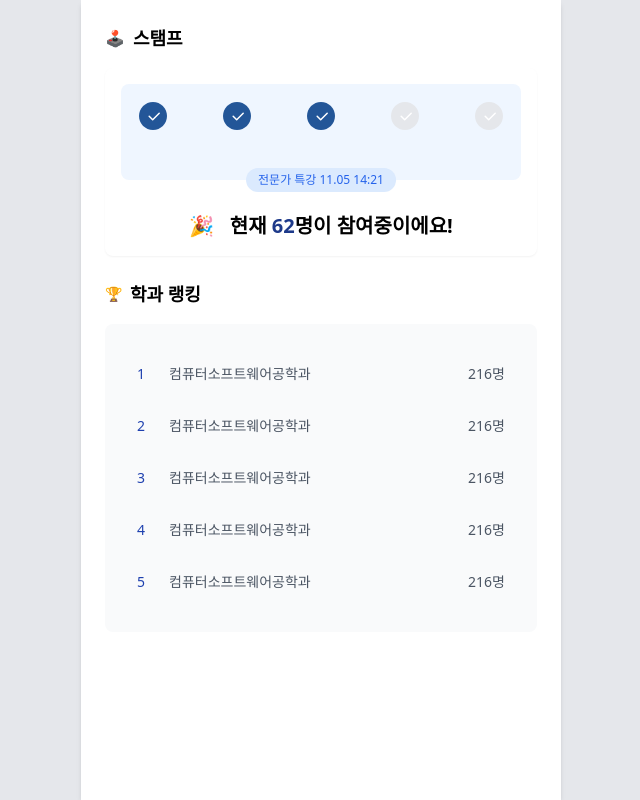
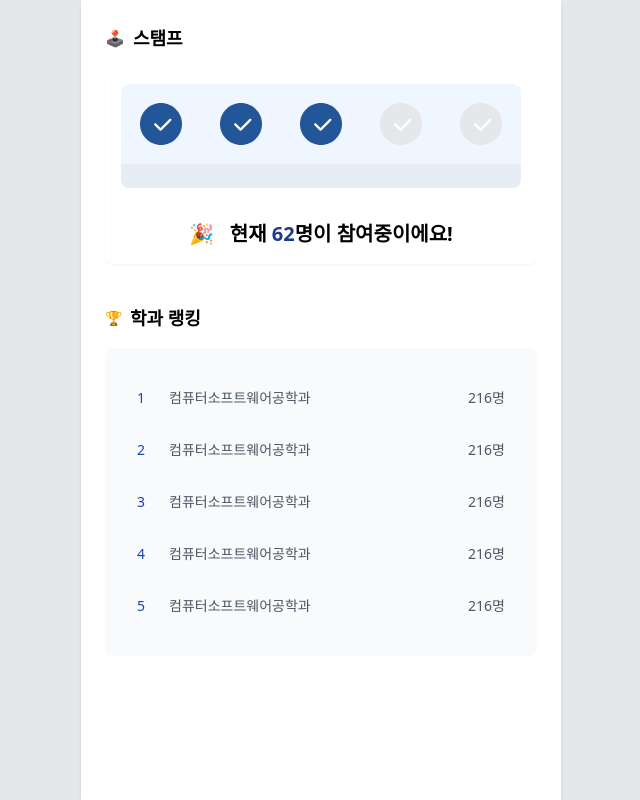
Before and after one commit to SCH2024-AcademicFestival-CheckInApp/Chekirout-FE, a Next.js app: page /home in a window 1280 px wide. Shown: the whole page, without its empty margins (319-959 px from the left). Built offline with nearby package versions, Linux system fonts and the light colour scheme.

Commit message:
style: 임시 스탬프 디자인 퍼블리싱

```diff
--- a/src/app/(user)/home/page.tsx
+++ b/src/app/(user)/home/page.tsx
@@ -1,9 +1,8 @@
 "use client";
 
-import { CheckCircle } from "lucide-react";
 import { useState } from "react";
 
-const Stamp = ({ completed, size = 32 }: { completed: boolean; size?: number }) => (
+const Stamp = ({ completed, size = 48 }: { completed: boolean; size?: number }) => (
     <svg width={size} height={size} viewBox="0 0 32 32" fill="none" xmlns="http://www.w3.org/2000/svg">
         <path d="M16 2C8.268 2 2 8.268 2 16s6.268 14 14 14 14-6.268 14-14S23.732 2 16 2z" fill={completed ? "#235698" : "#E5E7EB"} />
         <path d="M22.72 12.72a.75.75 0 0 1 0 1.06l-6.5 6.5a.75.75 0 0 1-1.06 0l-3.5-3.5a.75.75 0 1 1 1.06-1.06l2.97 2.97 5.97-5.97a.75.75 0 0 1 1.06 0z" fill="white" />
@@ -38,8 +37,8 @@ export default function HomePage() {
 
             <div className="bg-white rounded-lg shadow-sm mb-6">
                 <div className="p-4">
-                    <div className="bg-blue-50 rounded-lg p-4 relative">
-                        <div className="flex justify-between items-center mb-8">
+                    <div className="bg-blue-50 rounded-t-lg p-4 relative">
+                        <div className="flex justify-between items-center">
                             {stamps.map((stamp) => (
                                 <div
                                 key={stamp.id}
@@ -58,17 +57,15 @@ export default function HomePage() {
                             </div>
                             ))}
                         </div>
-                        <div className="absolute -bottom-3 left-1/2 transform -translate-x-1/2 bg-blue-100 px-3 py-1 rounded-full text-xs text-blue-600">
-                            전문가 특강 11.05 14:21
-                        </div>
                     </div>
+                    <div className="bg-[#E6EDF5] rounded-b-lg p-3 text-center" />
                     <div className="text-center font-bold text-xl mt-8">
                         🎉 &nbsp; 현재 <span className="text-blue-900">62</span>명이 참여중이에요!
                     </div>
                 </div>
             </div>
 
-            <div className="mb-4 flex items-center">
+            <div className="my-4 flex items-center">
                 <span className="text-sm mr-2">🏆</span>
                 <h2 className="text-lg font-bold">학과 랭킹</h2>
             </div>
```
